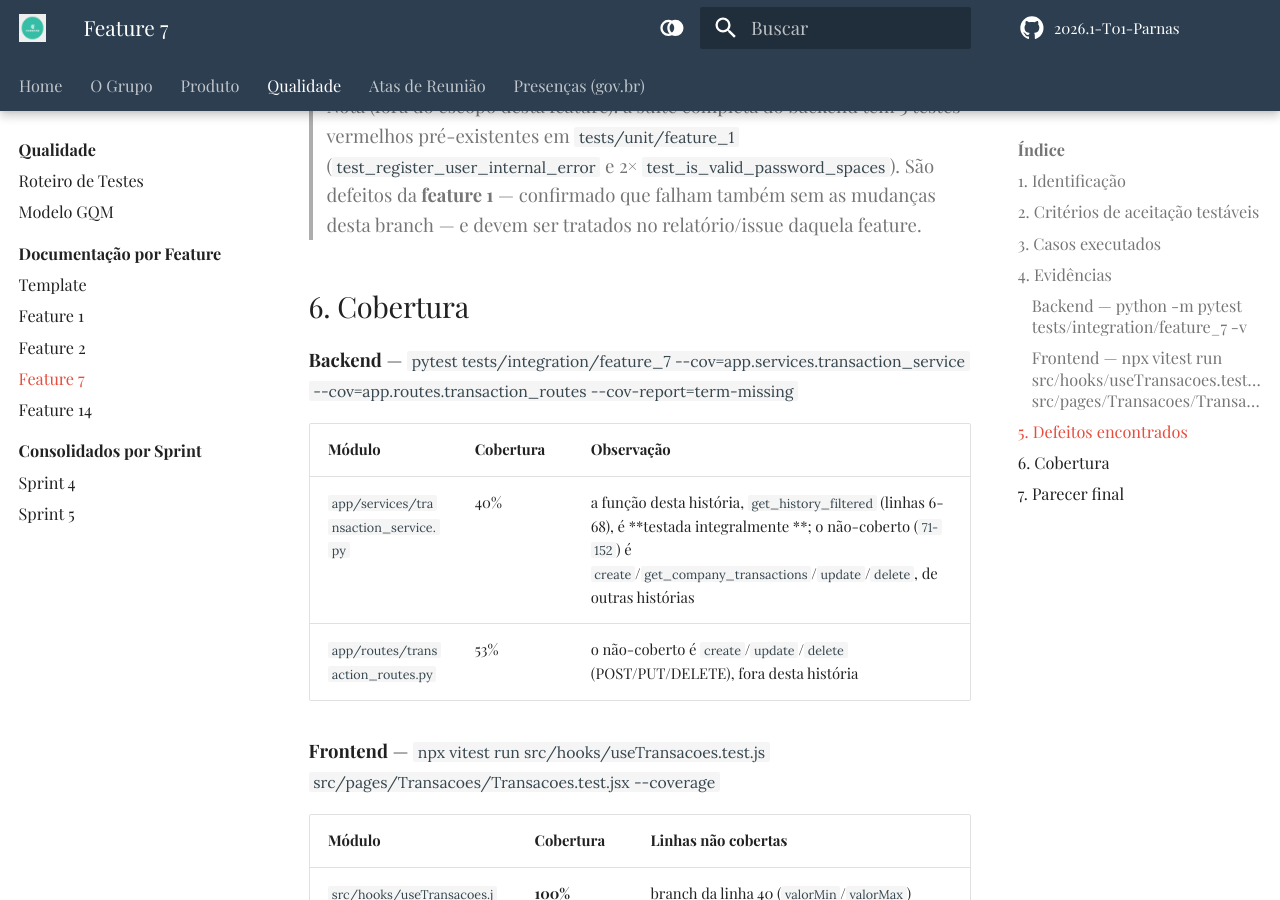
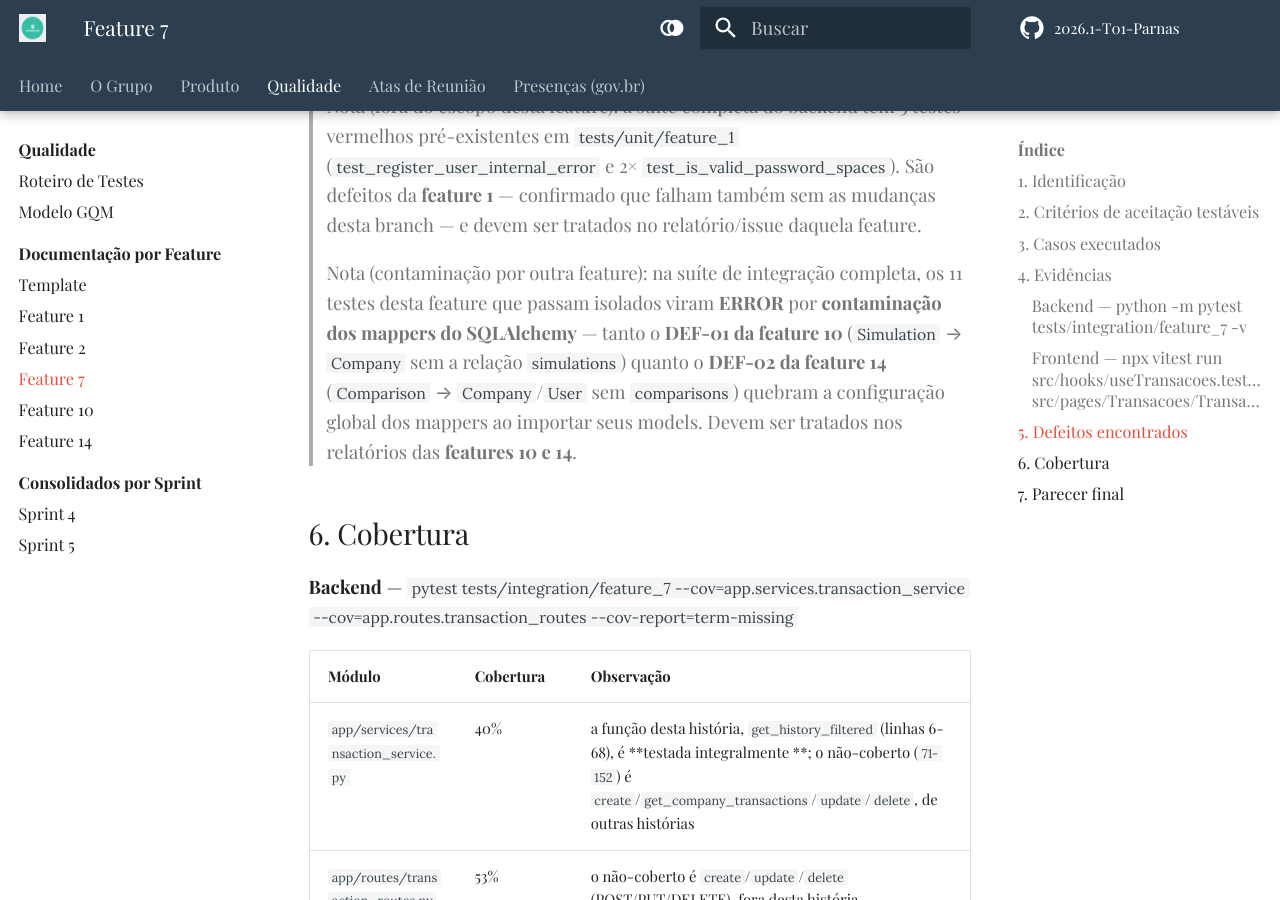
Before and after one commit to FGA0138-MDS-Ajax/2026.1-T01-Parnas, an MkDocs documentation site: the page built from docs/qualidade/features/feature_7_historico-transacoes.md, in a window 1280 px wide and 900 px high, scrolled down 6006 px. Built offline with MkDocs 1.6.1 and Material for MkDocs 9.7.7, drawn with Linux system fonts in a browser that asks for light colours; some web fonts are replaced; comment, search, counter and statistics services are not loaded; some of the changed text lies outside the part shown.

Commit message:
docs: erros no relatorio da feature 10

```diff
--- a/docs/qualidade/features/feature_7_historico-transacoes.md
+++ b/docs/qualidade/features/feature_7_historico-transacoes.md
@@ -1,4 +1,4 @@
-# Relatório de QA — Feature 7: Histórico de Transações
+# Documentação de Testes — Histórico de Transações
 
 ## 1. Identificação
 
@@ -103,6 +103,14 @@ app/services/transaction_service.py:39: TypeError
 > (`test_register_user_internal_error` e 2× `test_is_valid_password_spaces`).
 > São defeitos da **feature 1** — confirmado que falham também sem as mudanças
 > desta branch — e devem ser tratados no relatório/issue daquela feature.
+>
+> Nota (contaminação por outra feature): na suíte de integração completa, os 11
+> testes desta feature que passam isolados viram **ERROR** por **contaminação dos
+> mappers do SQLAlchemy** — tanto o **DEF-01 da feature 10** (`Simulation` →
+> `Company` sem a relação `simulations`) quanto o **DEF-02 da feature 14**
+> (`Comparison` → `Company`/`User` sem `comparisons`) quebram a configuração global
+> dos mappers ao importar seus models. Devem ser tratados nos relatórios das
+> **features 10 e 14**.
 
 ## 6. Cobertura
 
--- a/mkdocs.yml
+++ b/mkdocs.yml
@@ -77,6 +77,7 @@ nav:
       - Feature 1: qualidade/features/feature_1_cadastro-usuario.md
       - Feature 2: qualidade/features/feature_2_autenticacao-login.md
       - Feature 7: qualidade/features/feature_7_historico-transacoes.md
+      - Feature 10: qualidade/features/feature_10_simulacao-credito.md
       - Feature 14: qualidade/features/feature_14_modalidades-credito.md
     - Consolidados por Sprint:
       - qualidade/sprints/index.md
```
Also changed, not shown: docs/qualidade/features/feature_10_simulacao-credito.md (+1 -1 lines), docs/qualidade/features/feature_14_modalidades-credito.md (+7 -0 lines), docs/qualidade/features/feature_2_autenticacao-login.md (+8 -1 lines).
